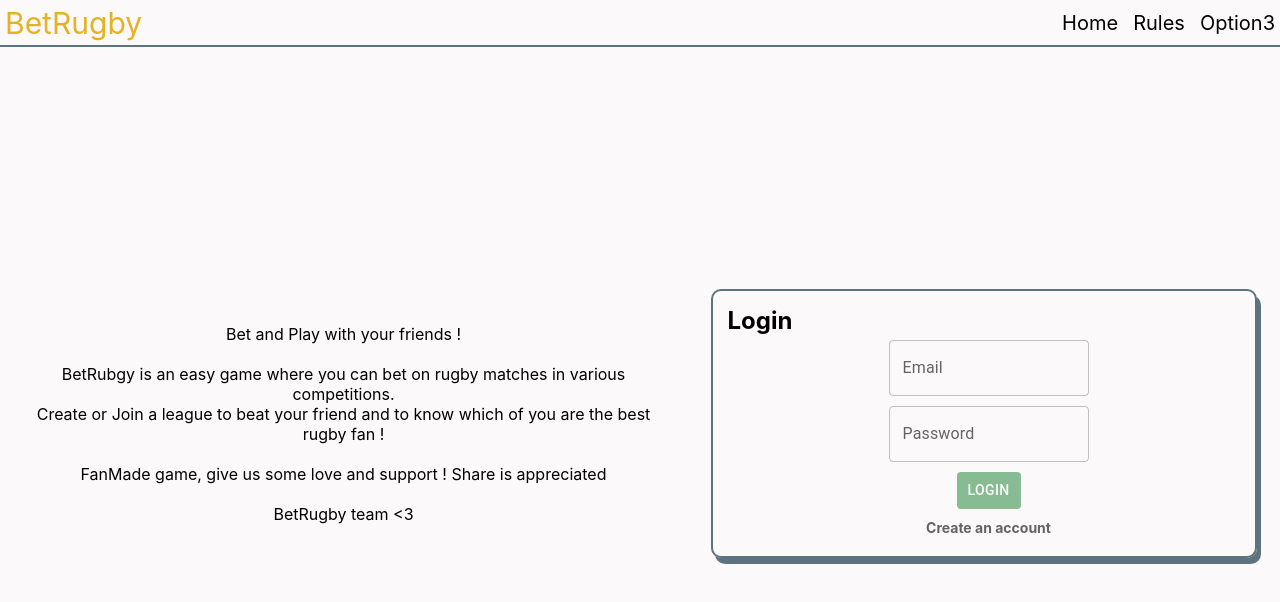
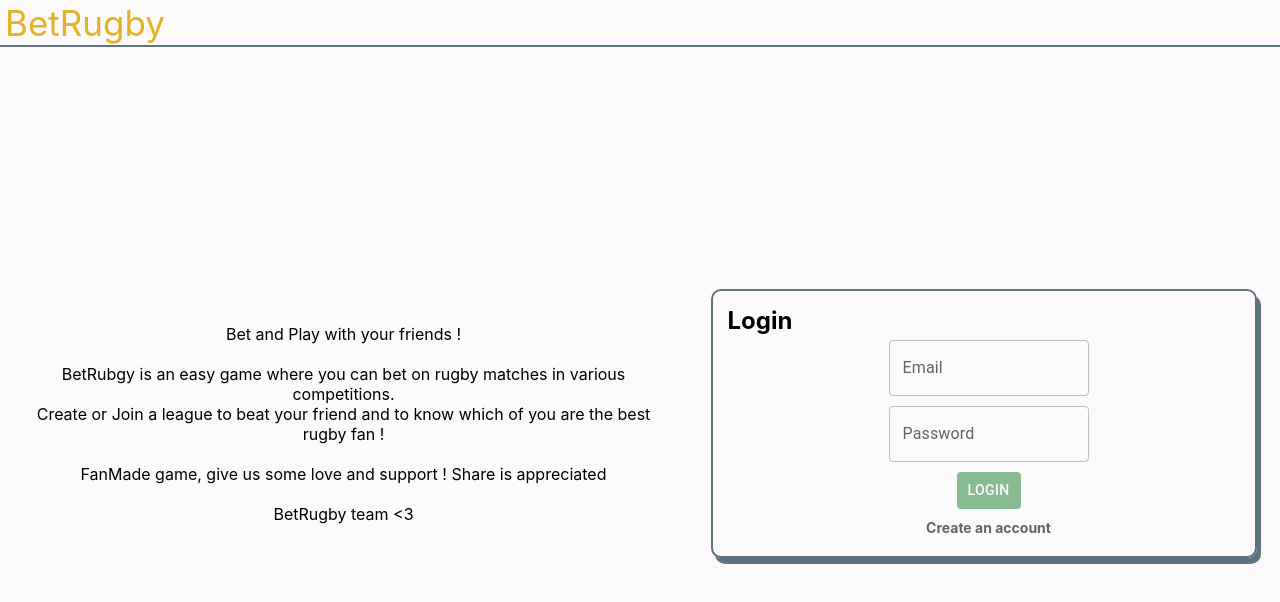
Before and after one commit to Gabriel-Thibaud/BetRugby, a React (Create React App) app in the folder frontend/: page / in a window 1280 px wide. Shown: the top 602 px of the page. Built offline with nearby package versions, Linux system fonts and the light colour scheme.

Commit message:
add sign out option

```diff
--- a/frontend/src/App.tsx
+++ b/frontend/src/App.tsx
@@ -29,9 +29,9 @@ function App() {
   BetRugby team <3 `;
 
   return (
-    <AppContainer>
-      <Menu/>
-      <Router>
+    <Router>
+      <AppContainer>
+        <Menu/>
         <AppContent>
           <Routes>
             <Route path="/" element={
@@ -43,8 +43,8 @@ function App() {
             <Route path="/home" element={<Homepage/>}/>
           </Routes>
         </AppContent>
-      </Router>
-    </AppContainer>
+      </AppContainer>
+     </Router>
   );
 }
 
--- a/frontend/src/components/Menu.tsx
+++ b/frontend/src/components/Menu.tsx
@@ -1,4 +1,6 @@
 import { Box, styled } from '@mui/material';
+import { userDataSource } from '../datasources/index';
+import { useLocation, useNavigate } from 'react-router-dom';
 
 const MenuContainer =  styled(Box)({
     height: "35px",
@@ -7,25 +9,57 @@ const MenuContainer =  styled(Box)({
     alignItems: "center",
     borderBottom: "2px solid #5D737E",
     padding: "5px",
-    fontSize: "20px"
+    fontSize: "25px"
+});
+
+const MenuContent = styled(Box)({
+    width:"100%",
+    display: "flex",
+    justifyContent: "space-between"
 });
 
 const OptionsContainer = styled(Box)({
+    width: "85%",
     display: "flex",
-    justifyContent: "flex-end",
-    gap: "15px",
+    justifyContent: "center",
+    gap: "150px",
+    color: "#E5B226",
+});
+
+const SignOut = styled(Box)({
+    cursor: "pointer",
+    color: "#D9D9D9",
+    alignSelf: "flex-end",
+    ":hover": {
+        color: "#E5B226"
+    }
 });
 
 export function Menu() {
 
+    const location = useLocation();
+    const navigate = useNavigate();
+
+    async function signOut() {
+        const logoutStatus: { error: string } = await userDataSource.logout();
+        if (logoutStatus.error)
+            alert("Error during the sign out");
+        else
+            navigate("/");
+    }
+
     return (
         <MenuContainer>
-            <Box sx={{fontSize: "30px", color: "#E5B226"}}> BetRugby </Box>
-            <OptionsContainer>
-                <Box> Home </Box>
-                <Box> Rules </Box>
-                <Box> Option3 </Box>
-            </OptionsContainer>
+            <Box sx={{fontSize: "35px", color: "#E5B226"}}> BetRugby </Box>
+            {location.pathname !== "/" &&
+                <MenuContent>
+                    <OptionsContainer>
+                        <Box> Home </Box>
+                        <Box> Rules </Box>
+                    </OptionsContainer>
+                     <SignOut onClick={() =>signOut()}> Sign out </SignOut>
+                </MenuContent>
+            }
         </MenuContainer>
     );
 }
```
